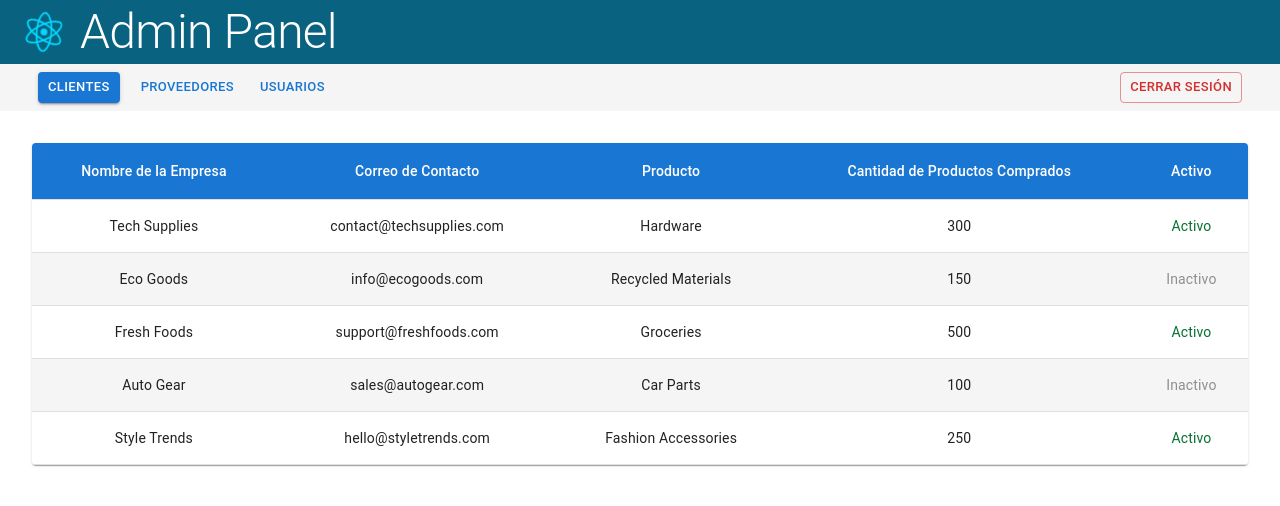
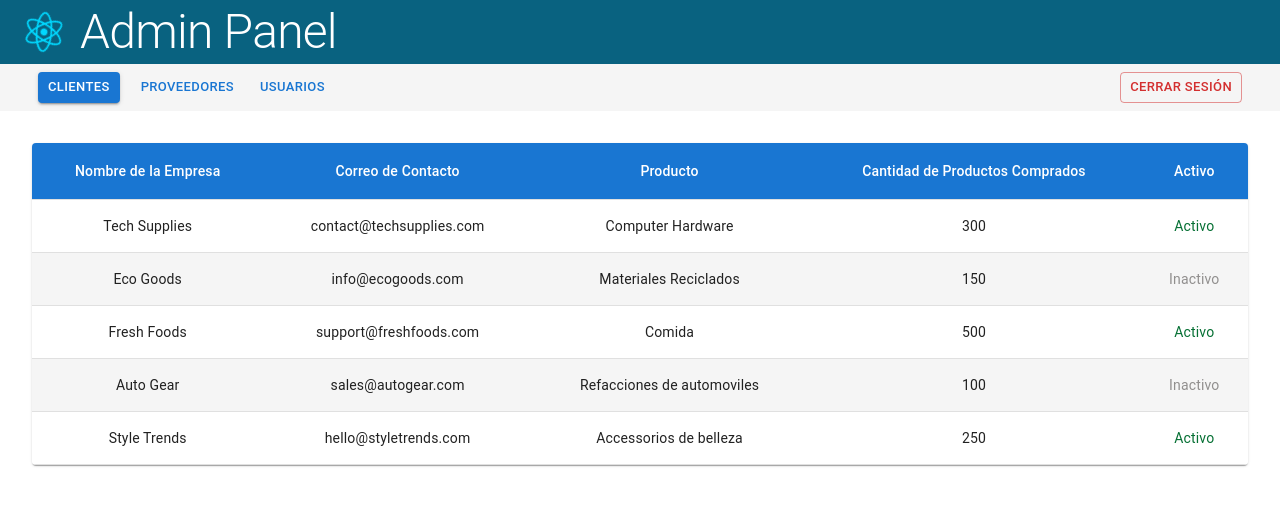
Before and after one commit to AndresFelipeMunozAguilar/react_router_learning-taller_entornos, a React (Vite) app: page /providers in a window 1280 px wide. Shown: the top 506 px of the page. Built offline with nearby package versions, Linux system fonts and the light colour scheme.

Commit message:
modificar propiedades de providers

```diff
--- a/src/Pages/Providers.jsx
+++ b/src/Pages/Providers.jsx
@@ -3,11 +3,11 @@ import { Table, TableBody, TableCell, TableContainer, TableHead, TableRow, Paper
 
 const Providers = () => {
     const providersData = [
-        { empresa: 'Tech Supplies', correo: 'contact@techsupplies.com', producto: 'Hardware', cantidad: 300, activo: true },
-        { empresa: 'Eco Goods', correo: 'info@ecogoods.com', producto: 'Recycled Materials', cantidad: 150, activo: false },
-        { empresa: 'Fresh Foods', correo: 'support@freshfoods.com', producto: 'Groceries', cantidad: 500, activo: true },
-        { empresa: 'Auto Gear', correo: 'sales@autogear.com', producto: 'Car Parts', cantidad: 100, activo: false },
-        { empresa: 'Style Trends', correo: 'hello@styletrends.com', producto: 'Fashion Accessories', cantidad: 250, activo: true },
+        { empresa: 'Tech Supplies', correo: 'contact@techsupplies.com', producto: 'Computer Hardware', cantidad: 300, activo: true },
+        { empresa: 'Eco Goods', correo: 'info@ecogoods.com', producto: 'Materiales Reciclados', cantidad: 150, activo: false },
+        { empresa: 'Fresh Foods', correo: 'support@freshfoods.com', producto: 'Comida', cantidad: 500, activo: true },
+        { empresa: 'Auto Gear', correo: 'sales@autogear.com', producto: 'Refacciones de automoviles', cantidad: 100, activo: false },
+        { empresa: 'Style Trends', correo: 'hello@styletrends.com', producto: 'Accessorios de belleza', cantidad: 250, activo: true },
     ];
 
     return (
```
